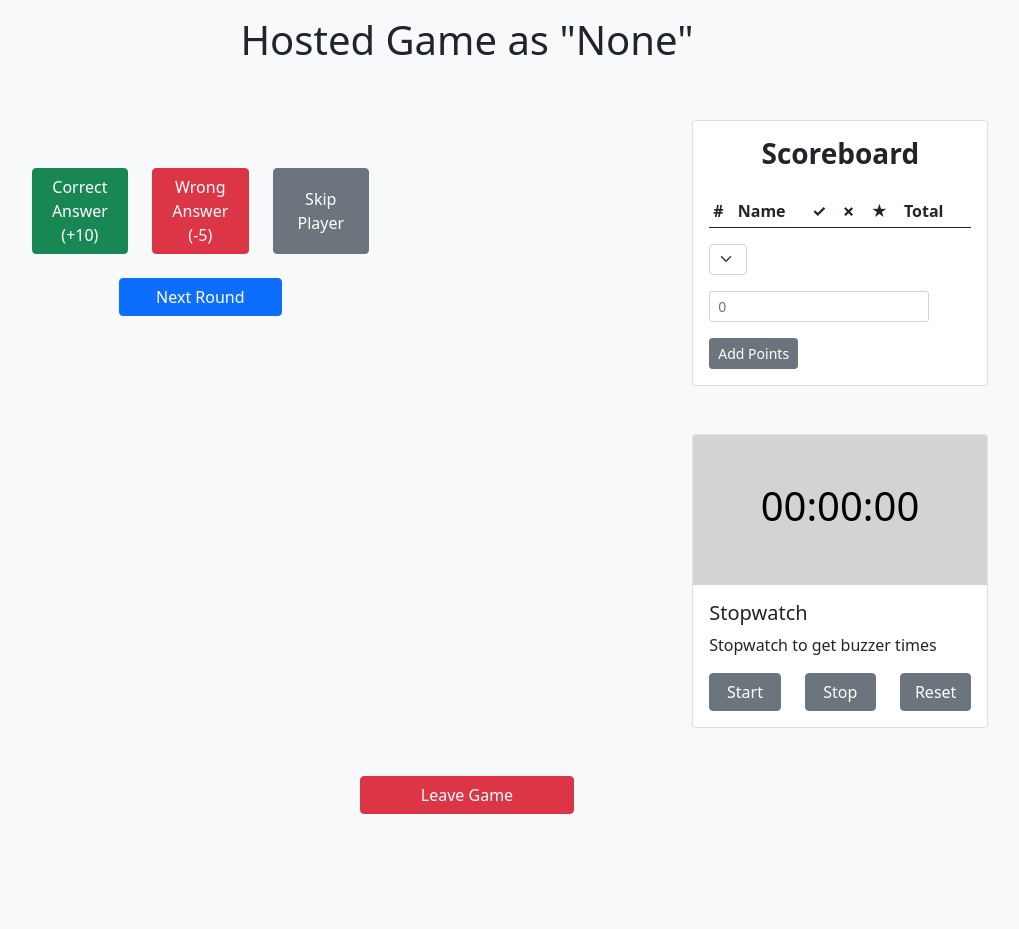
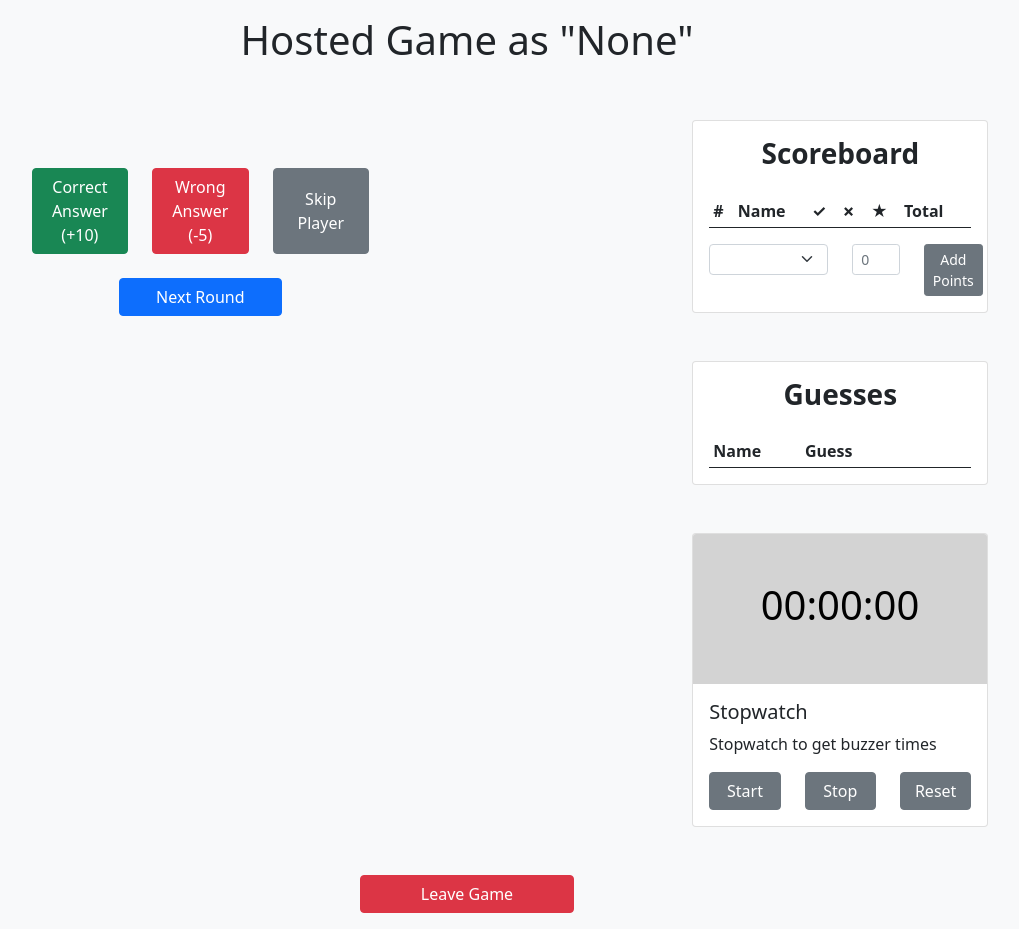
Before and after one commit to marekhummel/buzzerpy, a Flask app: page /host in a window 1280 px wide. Shown: the whole page, without its empty margins (173-1192 px from the left). Before the commit the page ends 814 px from the top, so only its background shows below. Run offline with Flask 2, Linux system fonts and the light colour scheme; lists and menus that the app fills with data are empty; some libraries are stand-ins or nearby versions.

Commit message:
Added guess input for players

```diff
--- a/buzzapp/app.py
+++ b/buzzapp/app.py
@@ -79,6 +79,9 @@ def join():
 
 # ----- SOCKET COMMUNICATION -----
 
+
+# -- Connect / disconnect --
+
 @socketio.on('game_joined')
 def game_joined(data):
     playername = data['playername']
@@ -124,6 +127,8 @@ def game_host_left():
     send_game_update()
 
 
+# -- Stopwatch --
+
 @socketio.on('host_stopwatch_action')
 def host_start_stopwatch(data):
     action = data['action']
@@ -157,6 +162,21 @@ def buzzer_clicked(data):
     player.buzz(stopwatch.elapsed())
 
     send_game_update()
+
+
+# -- Misc --
+
+@socketio.on('guess_locked_in')
+def guess_locked_in(data):
+    playername = data['playername']
+    player = game.get_player(playername)
+
+    if not player:
+        raise LookupError('Player gone')
+
+    if not player.round_guess:
+        player.round_guess = data['guess']
+        send_game_update()
 
 
 @socketio.on('host_next_round')
--- a/buzzapp/model/game.py
+++ b/buzzapp/model/game.py
@@ -20,7 +20,9 @@ class Player():
     correct_answers: int
     wrong_answers: int
     bonus_points: int
+    round_has_answered: bool
     round_correct_answer: bool
+    round_guess: str
 
     def __init__(self, name: str):
         self.name = name
@@ -50,6 +52,7 @@ class Player():
         self.buzz_time_sw = None
         self.round_has_answered = False
         self.round_correct_answer = None
+        self.round_guess = None
 
     def get_points(self):
         net = self.correct_answers * 10 - self.wrong_answers * 5
--- a/buzzapp/static/scripts.js
+++ b/buzzapp/static/scripts.js
@@ -59,7 +59,6 @@ function create_player_list(game, id) {
 
             // Coloring
             if (player.round_has_answered) {
-                console.log(player.name + ' ' + player.round_correct_answer);
                 if (player.round_correct_answer) {
                     // Correct answer
                     item.classList.add('list-group-item-success', 'buzzer_list_item_correct');
@@ -198,7 +197,7 @@ function create_scoreboard(players, id, is_host) {
 }
 
 function create_dropdown(players, id) {
-    players.sort(function (a, b) { return -a.name.localeCompare(b.name); });
+    players.sort(function (a, b) { return a.name.localeCompare(b.name); });
 
     var select = document.createElement('select');
     select.setAttribute('id', id);
@@ -236,3 +235,43 @@ function toggle_answer_button_status(players) {
     document.getElementById('wrong_button').disabled = !guesser_left;
     document.getElementById('skip_button').disabled = !guesser_left;
 }
+
+
+function create_guess_overview(players, id) {
+    if (players.length == 0) {
+        var tbody = document.createElement('tbody');
+        tbody.setAttribute('id', id);
+
+        var tr = document.createElement('tr');
+
+        var td = document.createElement('td');
+        td.className = 'text-center pt-2 pb-4';
+        td.setAttribute('colspan', 2);
+        td.innerText = 'No players joined yet';
+
+        tr.appendChild(td);
+        tbody.appendChild(tr);
+        return tbody;
+    }
+
+    // Sort by pts, correct, wrong, bonus, name
+    players.sort(function (a, b) { return a.name.localeCompare(b.name); });
+
+    var tbody = document.createElement('tbody');
+    tbody.setAttribute('id', id);
+    for (var i = 0; i < players.length; i++) {
+        var row = document.createElement('tr');
+
+        var td_name = document.createElement('td');
+        td_name.innerHTML = players[i].name;
+        row.appendChild(td_name);
+
+        var td_guess = document.createElement('td');
+        td_guess.innerHTML = players[i].round_guess ?? '-';
+        row.appendChild(td_guess);
+
+        tbody.appendChild(row);
+    }
+
+    return tbody;
+}
--- a/buzzapp/templates/host.html
+++ b/buzzapp/templates/host.html
@@ -37,14 +37,16 @@
         socket.on('game_update', function (game) {
             var new_ul = create_player_list(game, "playerlist");
             document.getElementById("playerlist").replaceWith(new_ul);
+            toggle_answer_button_status(game.players);
 
-            var new_table = create_scoreboard(game.players, "scoreboard", true);
-            document.getElementById("scoreboard").replaceWith(new_table);
+            var new_scoreboard = create_scoreboard(game.players, "scoreboard", true);
+            document.getElementById("scoreboard").replaceWith(new_scoreboard);
 
             var new_dropdown = create_dropdown(game.players, 'player_dropdown');
             document.getElementById("player_dropdown").replaceWith(new_dropdown);
 
-            toggle_answer_button_status(game.players);
+            var new_overview = create_guess_overview(game.players, "guess_overview");
+            document.getElementById("guess_overview").replaceWith(new_overview);
         });
 
         socket.on('disconnect', function () {
@@ -153,19 +155,37 @@
                             </tbody>
                         </table>
 
-                        <form id="form_bonus" class="row row-cols-lg-auto g-3" action="javascript:void(0);">
-                            <div class="col-12">
+                        <form id="form_bonus" action="javascript:void(0);">
+                            <div class="row">
+                                <div class="col-6">
                                     <select id="player_dropdown" class="form-select form-select-sm" required></select>
                                 </div>
-                            <div class="col-12">
+                                <div class="col-3">
                                     <div class="input-group input-group-sm">
                                         <input id="bonus_points" type="number" class="form-control" aria-label="Points" aria-describedby="inputGroup-sizing-sm" placeholder="0">
                                     </div>
                                 </div>
-                            <div class="col-12">
+                                <div class="col-3">
                                     <button class="btn btn-secondary btn-sm" onclick="host_bonus_points()">Add Points</button>
                                 </div>
+                            </div>
                         </form>
+                     </div>
+                </div>
+
+                <div class="card mb-5">
+                    <div class="card-body">
+                        <h3 class="card-title text-center fw-bold mb-3">Guesses</h3>
+                        <table class="table table-sm card-text table-striped mt-4">
+                            <thead>
+                                <tr>
+                                    <th scope="col" style="width: 35%;">Name</th>
+                                    <th scope="col-4">Guess</th>
+                                </tr>
+                            </thead>
+                            <tbody id="guess_overview">
+                            </tbody>
+                        </table>
                     </div>
                 </div>
 
```
Also changed, not shown: buzzapp/templates/join.html (+29 -2 lines). Lines whose indentation alone changed are shown as unchanged.
